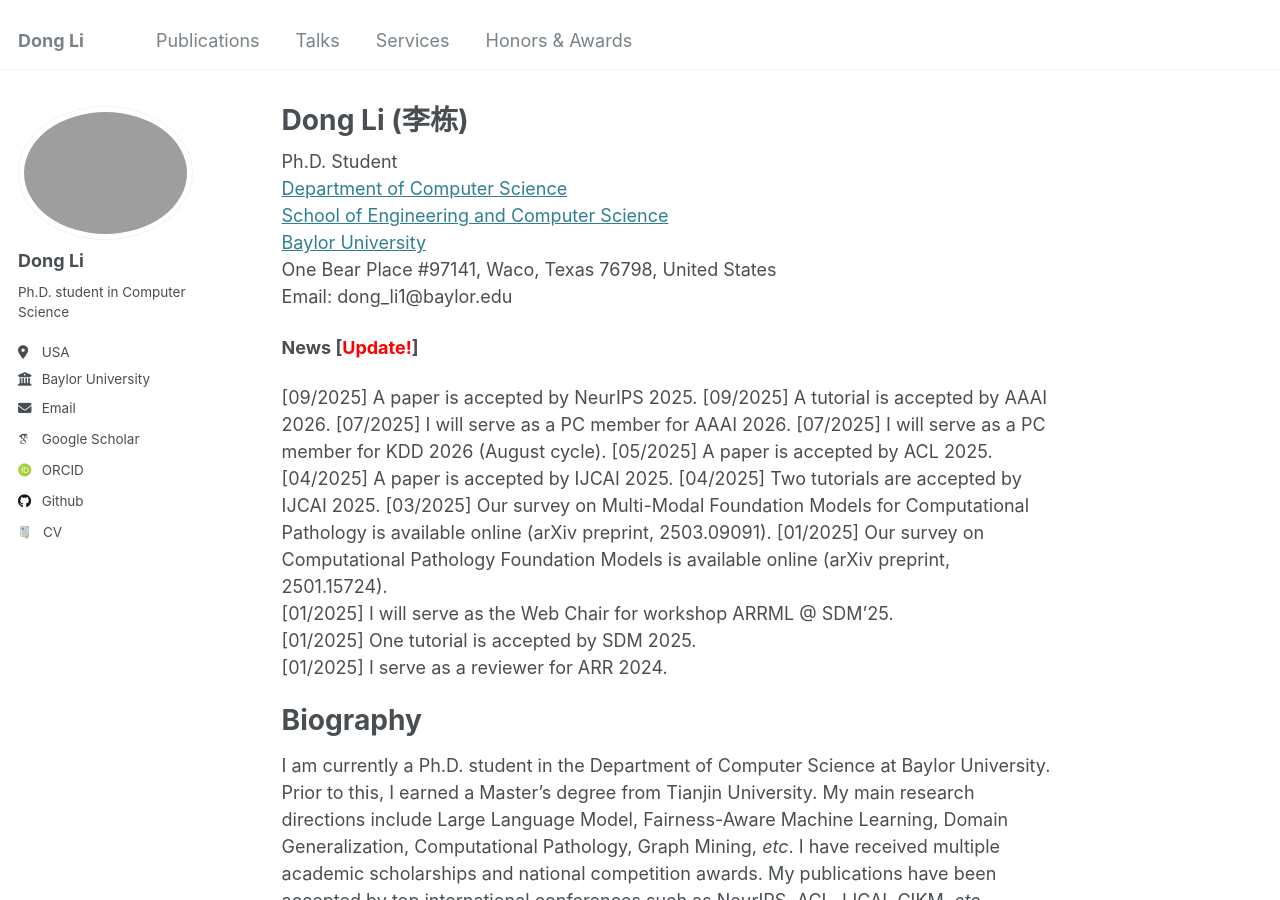
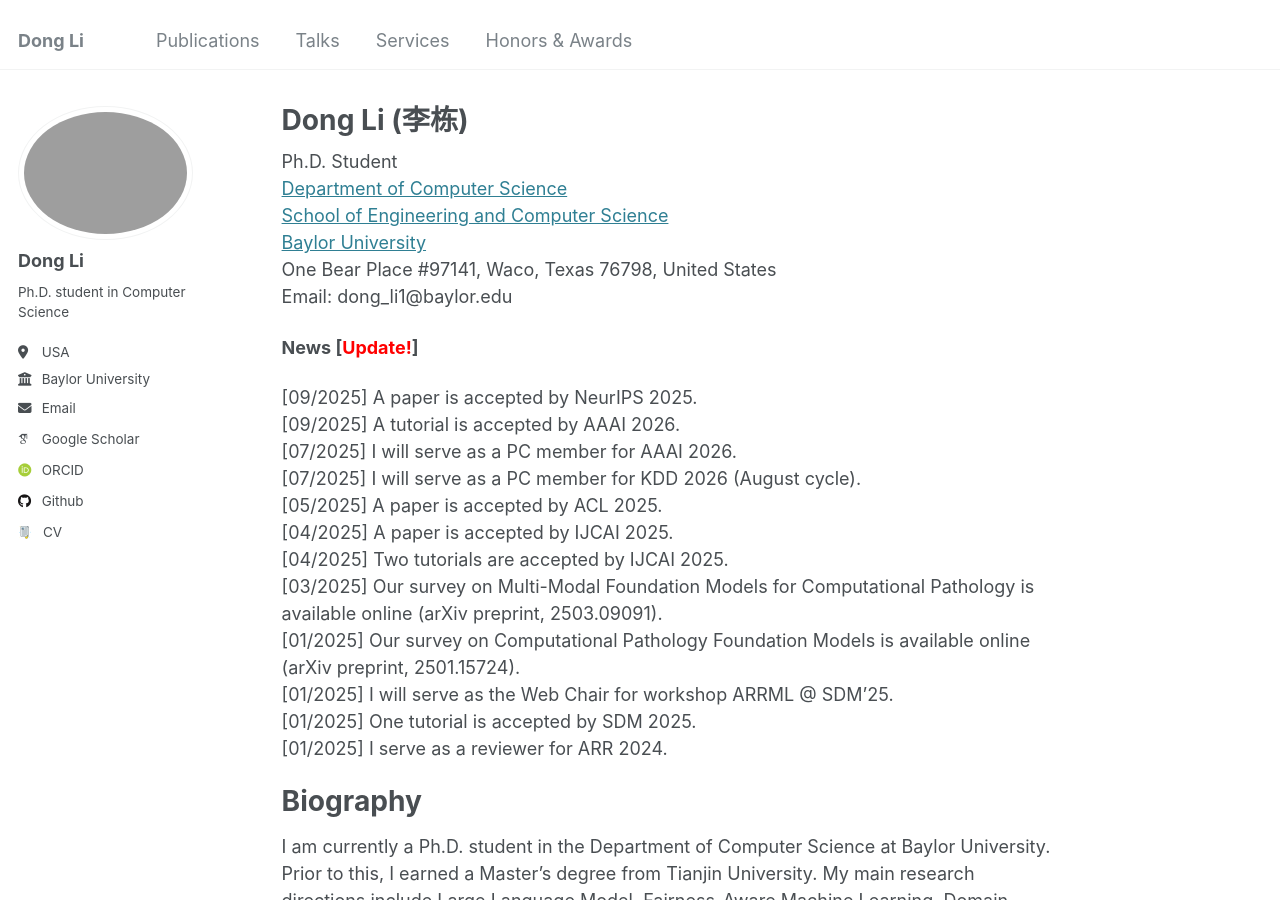
Before and after one commit to TurkeyWatanabe/dongli, a Jekyll site: the page built from _pages/about.md, in a window 1280 px wide and 900 px high. Built offline with Jekyll 4.4.1, drawn with Linux system fonts in a browser that asks for light colours; some web fonts are replaced.

```diff
--- a/_pages/about.md
+++ b/_pages/about.md
@@ -16,14 +16,14 @@ Email: dong_li1@baylor.edu
 
 **News [<span style="color:red">Update!</span>]**
 
-[09/2025] A paper is accepted by NeurIPS 2025.
-[09/2025] A tutorial is accepted by AAAI 2026.
-[07/2025] I will serve as a PC member for AAAI 2026.
-[07/2025] I will serve as a PC member for KDD 2026 (August cycle).
-[05/2025] A paper is accepted by ACL 2025.
-[04/2025] A paper is accepted by IJCAI 2025.
-[04/2025] Two tutorials are accepted by IJCAI 2025.
-[03/2025] Our survey on Multi-Modal Foundation Models for Computational Pathology is available online (arXiv preprint, 2503.09091).
+[09/2025] A paper is accepted by NeurIPS 2025.<br>
+[09/2025] A tutorial is accepted by AAAI 2026.<br>
+[07/2025] I will serve as a PC member for AAAI 2026.<br>
+[07/2025] I will serve as a PC member for KDD 2026 (August cycle).<br>
+[05/2025] A paper is accepted by ACL 2025.<br>
+[04/2025] A paper is accepted by IJCAI 2025.<br>
+[04/2025] Two tutorials are accepted by IJCAI 2025.<br>
+[03/2025] Our survey on Multi-Modal Foundation Models for Computational Pathology is available online (arXiv preprint, 2503.09091).<br>
 [01/2025] Our survey on Computational Pathology Foundation Models is available online (arXiv preprint, 2501.15724).<br>
 [01/2025] I will serve as the Web Chair for workshop ARRML @ SDM'25.<br>
 [01/2025] One tutorial is accepted by SDM 2025.<br>
```
